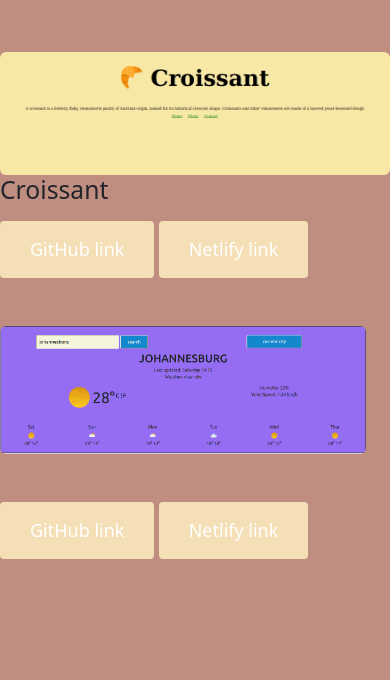
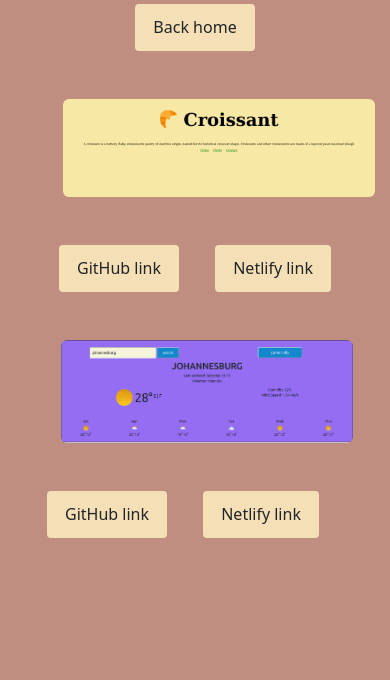
Before and after one commit to Nompumelelo1g/nompumelelo_personal_portfolio, a plain HTML site: page work.html in a window 390 px wide. Shown: the part 164-844 px from the top of the page. Drawn offline with nearby package versions, Linux system fonts and the light colour scheme.

Commit message:
done with about and work page

```diff
--- a/css/style.css
+++ b/css/style.css
@@ -42,9 +42,7 @@ body{
     line-height: 1.5;
 }
 
-.my-work-pictures{
-    max-width: 500px;
-}
+
 @media (max-width:600px){
     .heading h1{
         font-size: 50px;
@@ -52,4 +50,38 @@ body{
     .heading h2{
         font-size: 25px;
     }
+    .text-center{
+        text-align: center;
+    }
+    .mt-5 {
+        margin-top: 10px;
+    }
+
+    .ms-5,
+    .ms-3 {
+        margin-left: 0;
+    }
+
+    .me-3 {
+        margin-right: 0;
+    }
 }
+
+
+@media (max-width: 900px) {
+    .img-fluid {
+        max-width: 80%;
+        height: auto;
+
+    }
+    .btn {
+        font-size: 16px;
+        padding: 10px 18px;
+
+    }
+    .text-center{
+        text-align: center;
+    }
+
+
+}
--- a/work.html
+++ b/work.html
@@ -60,38 +60,35 @@
         </div>
       </div>
     </nav>
-    <div class="heading">
+    <div class="heading text-center">
       <h1>My work</h1>
     </div>
-    <div class="row mt-5">
+    <div class="button-container mb-3 text-center">
+      <a href="/index.html" class="btn">Back home</a>
+    </div>
+    <div class="row mt-5 text-center">
       <div class="col-sm-6">
         <img
-          class="img-fluid rounded"
+          class="img-fluid rounded ms-5"
           src="/src/croissant.png"
           alt=" picture of a croissant website"
         />
       </div>
       <div class="col-sm-6">
-        <h2 class="mb-3">Croissant</h2>
-        <div>
-          <a
-            href="https://github.com/Nompumelelo1g/Croissant"
-            class="btn btn-danger"
-          >
+        <div class="mt-5">
+          <a href="https://github.com/Nompumelelo1g/Croissant" class="btn me-3">
             GitHub link</a
           >
-          <a
-            href="https://keen-syrniki-ff7dcb.netlify.app/"
-            class="btn btn-danger"
+          <a href="https://keen-syrniki-ff7dcb.netlify.app/" class="btn ms-3"
             >Netlify link</a
           >
         </div>
       </div>
-      <div class="row mt-5">
+      <div class="row mt-5 ">
         <div class="col-sm-6">
           <img
             src="src/weather.png"
-            class="img-fluid rounded"
+            class="img-fluid rounded ms-5"
             alt="an image of a weather app"
             title="photo"
           />
@@ -101,13 +98,13 @@
             <a
               href="https://github.com/Nompumelelo1g/my-awesome-weather-app"
               title="weather app link"
-              class="btn btn-danger"
+              class="btn me-3"
               >GitHub link</a
             >
             <a
               href="https://astounding-dolphin-9aa5b4.netlify.app"
               title="weather app link"
-              class="btn btn-danger"
+              class="btn ms-3"
               >Netlify link</a
             >
           </div>
```
Also changed, not shown: about.html (+1 -1 lines).
